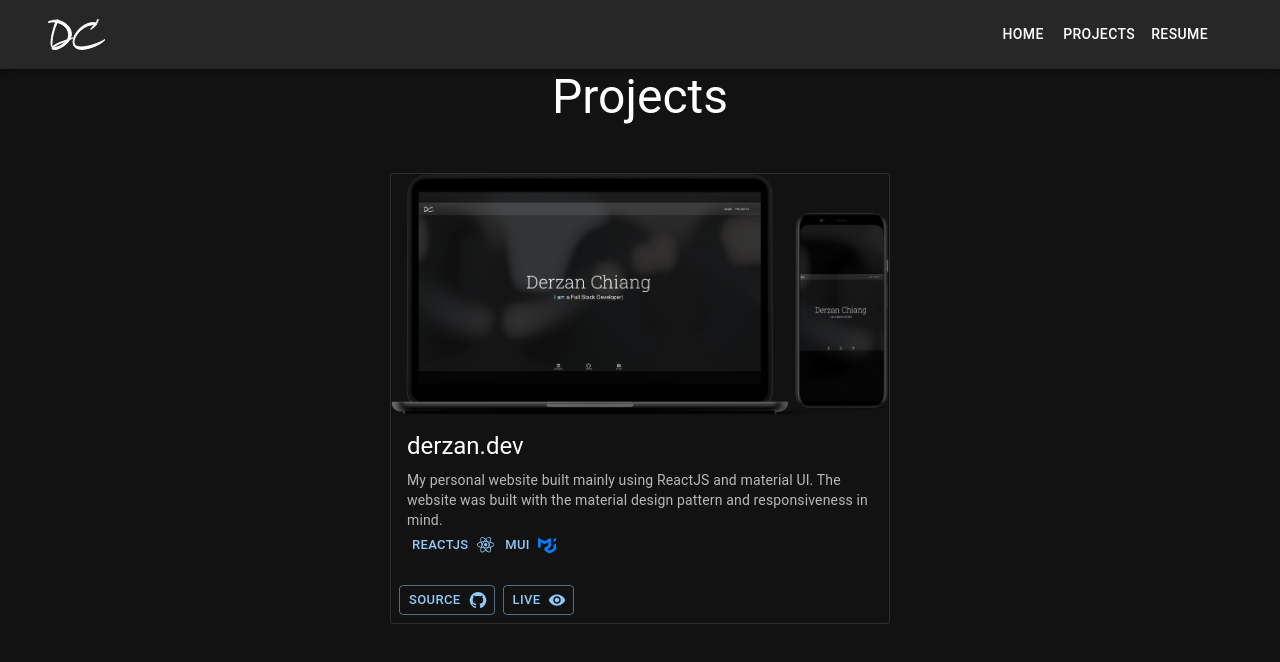
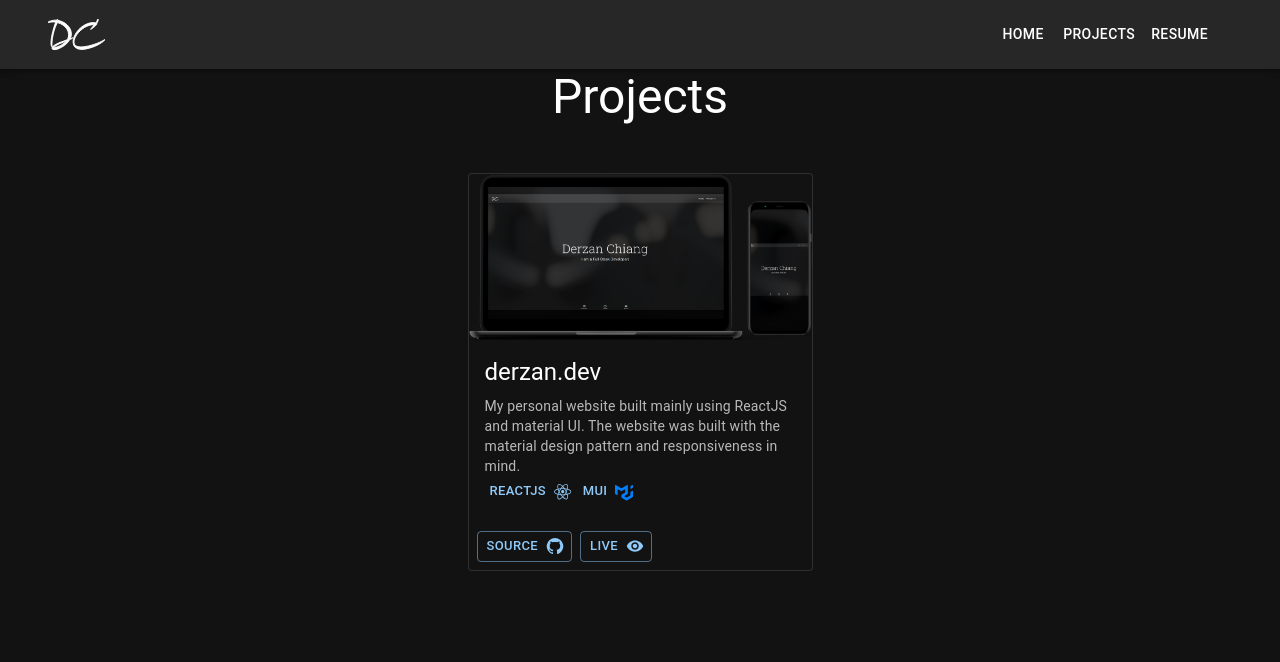
Before and after one commit to MiTo0o/derzan.dev, a React (Create React App) app: page /projects in a window 1280 px wide. Shown: the top 662 px of the page. Built offline with nearby package versions, Linux system fonts and the light colour scheme.

Commit message:
fix project image issue by

```diff
--- a/src/components/ProjectList.jsx
+++ b/src/components/ProjectList.jsx
@@ -16,6 +16,10 @@
 import ReactIcon from "../customMuiSvgIcons/ReactIcon/ReactIcon";
 import MuiIcon from "../customMuiSvgIcons/MuiIcon/MuiIcon";
 
+// always import images as components, I struggled for a long time beacuse of this
+import derzanDevMockUp from "./mockuper.png";
+
+
 function ProjectList() {
   return (
     <Container
@@ -33,17 +37,16 @@
         <Card
           variant="outlined"
           style={{
-            maxWidth: 500,
+            maxWidth: 345,
           }}
         >
           <CardMedia
             style={{
-              height: 240, // as an example I am modifying width and height
-              width: "100%",
-              marginLeft: "0%",
+              height: '100%' // as an example I am modifying width and height
             }}
+            component='img'
             // have to use require for private/local path (webpack)
-            image={require("./mockuper.png")}
+            image={derzanDevMockUp}
           />
           <CardContent>
             <Typography gutterBottom variant="h5" component="h2">
```
